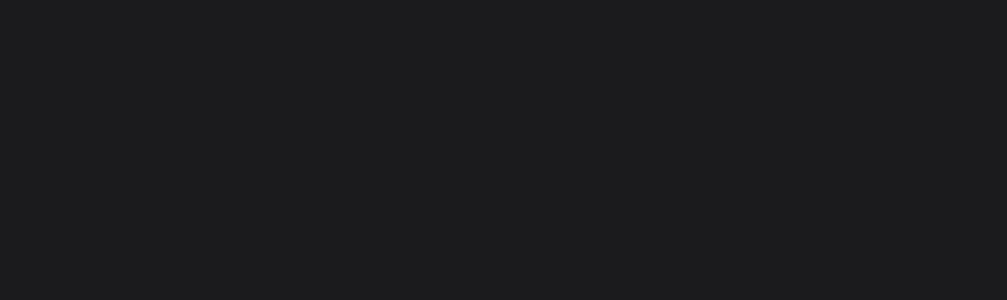
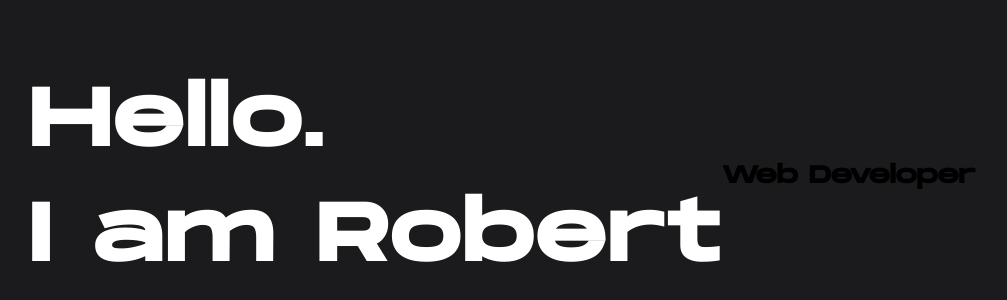
Before and after one commit to webdevrr/Portfolio-v3, a Next.js app: page / in a window 1280 px wide. Shown: the part 226-526 px from the top of the page, without its empty margins (138-1145 px from the left). Built offline with nearby package versions, Linux system fonts and the light colour scheme.

Commit message:
Added global fonts

```diff
--- a/components/WelcomeSection/WelcomeSection.tsx
+++ b/components/WelcomeSection/WelcomeSection.tsx
@@ -1,12 +1,20 @@
 import styled from "styled-components";
+import WelcomeSectionTitle from "./WelcomeSectionTitle";
 
 const Section = styled.section`
   width: 100vw;
   height: 100vh;
-  overflow: hidden;
+  font-family: "Monument";
+  display: flex;
+  justify-content: center;
+  align-items: center;
 `;
 const WelcomeSection = () => {
-  return <Section></Section>;
+  return (
+    <Section>
+      <WelcomeSectionTitle />
+    </Section>
+  );
 };
 
 export default WelcomeSection;
--- /dev/null
+++ b/components/WelcomeSection/WelcomeSectionTitle.tsx
@@ -0,0 +1,29 @@
+import React from "react";
+import styled from "styled-components";
+
+const Title = styled.h1`
+  color: white;
+  font-size: 5rem;
+  letter-spacing: 3px;
+  display: flex;
+  flex-direction: column;
+`;
+const WelcomeSectionTitle = () => {
+  return (
+    <>
+      <Title>
+        <span>
+          <span>Hello.</span>
+        </span>
+        <span>
+          <span>I am Robert</span>
+        </span>
+      </Title>
+      <div>
+        <h2>Web Developer</h2>
+      </div>
+    </>
+  );
+};
+
+export default WelcomeSectionTitle;
--- a/pages/_app.tsx
+++ b/pages/_app.tsx
@@ -1,5 +1,6 @@
 import { AppProps } from "next/app";
 import { createGlobalStyle } from "styled-components";
+import GlobalFonts from "../public/fonts/fonts";
 
 const GlobalStyle = createGlobalStyle`
 html,
@@ -17,6 +18,7 @@
   return (
     <>
       <GlobalStyle />
+      <GlobalFonts />
       <Component {...pageProps} />
     </>
   );
--- /dev/null
+++ b/public/fonts/fonts.ts
@@ -0,0 +1,10 @@
+import { createGlobalStyle } from "styled-components";
+
+export default createGlobalStyle`
+    @font-face {
+        font-family: 'Monument';
+        src: local('Monument'), url("/fonts/monument.woff2") format("woff2");
+        font-weight: 300;
+        font-style: normal;
+    }
+`;
--- a/tsconfig.json
+++ b/tsconfig.json
@@ -20,6 +20,7 @@
   },
   "include": [
     "next-env.d.ts",
+    "typings/**/*.d.ts",
     "**/*.ts",
     "**/*.tsx"
   ],
--- /dev/null
+++ b/typings/fonts.d.ts
@@ -0,0 +1,2 @@
+declare module "*.woff";
+declare module "*.woff2";
```
Also changed, not shown: public/fonts/monument.woff (renamed from public/fonts/monumentextended-regular-webfont.woff), public/fonts/monument.woff2 (renamed from public/fonts/monumentextended-regular-webfont.woff2).
